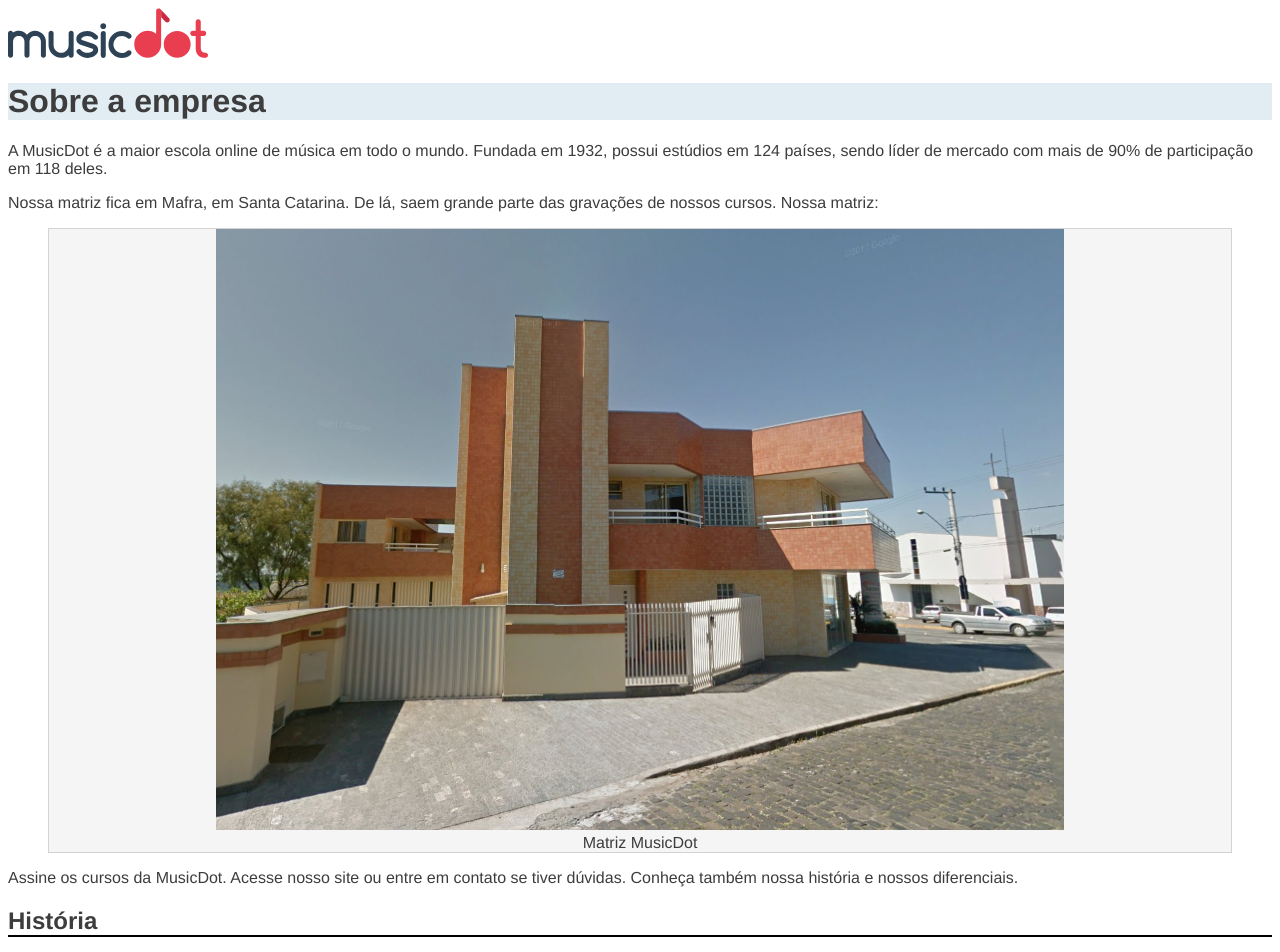
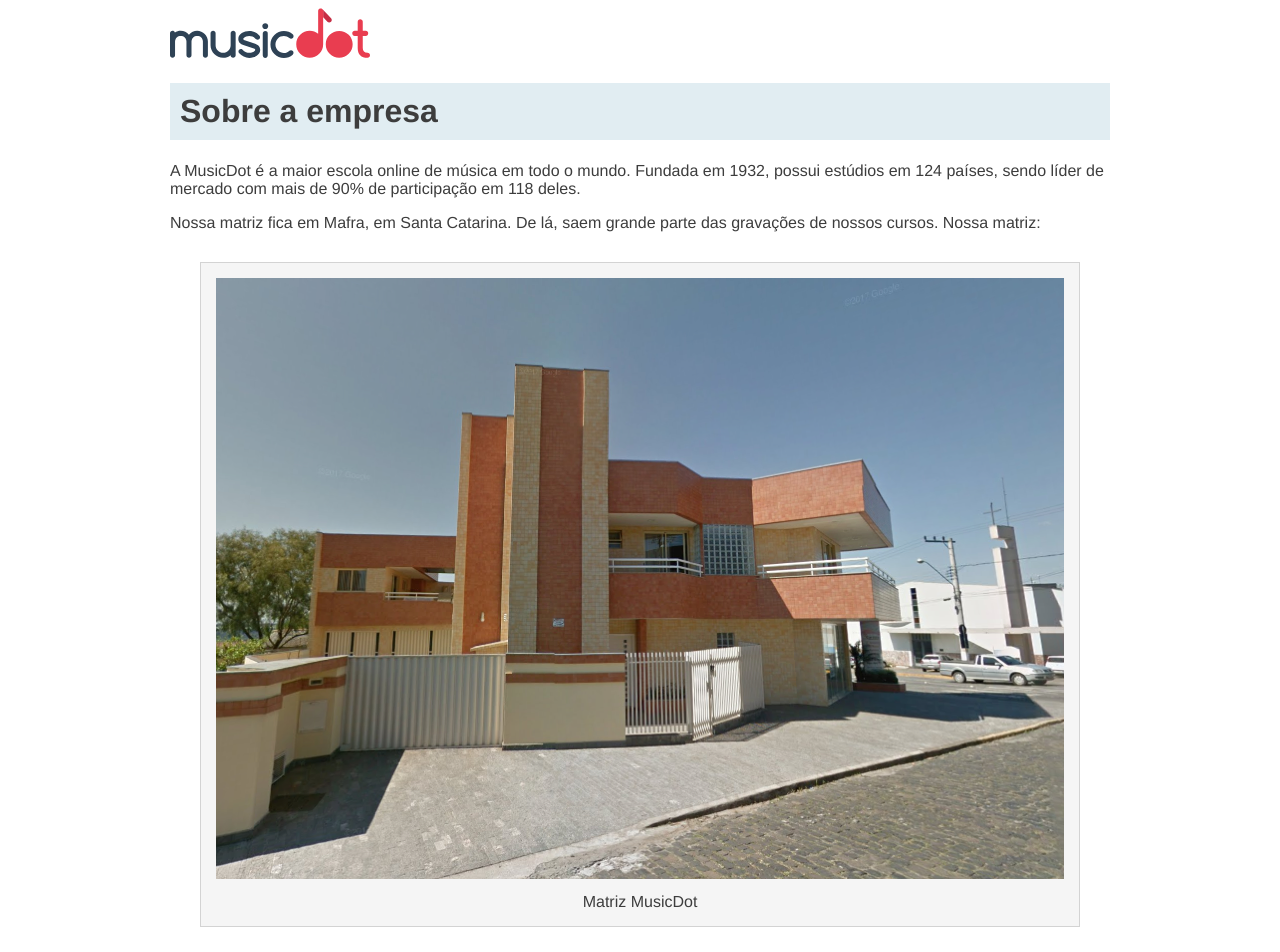
Before and after one commit to LuizaBCavalcante/Exemplo, a plain HTML site: page sobre.html in a window 1280 px wide. Shown: the top 952 px of the page. Drawn offline with Linux system fonts and the light colour scheme.

Commit message:
Atividade 02

```diff
--- a/estilo.css
+++ b/estilo.css
@@ -1,9 +1,13 @@
 body{
     font-family: "Helvetica", "Lucida Grande", sans-serif;
     color: #3D3D3D;
+    width: 940px;
+    margin-left: auto;
+    margin-right: auto;
 }
  h1{
     background-color: #E1EDF2;
+    padding: 10px;
  }
  h2{
     border-bottom: 2px solid black;
@@ -12,5 +16,10 @@ body{
 figure{
     text-align: center;
     background-color: whitesmoke;
-    border: 1px solid lightgray
+    border: 1px solid lightgray;
+    margin: 30px;
+    padding: 15px;
 }
+figcaption  {
+    margin-top: 10px;
+}
```
